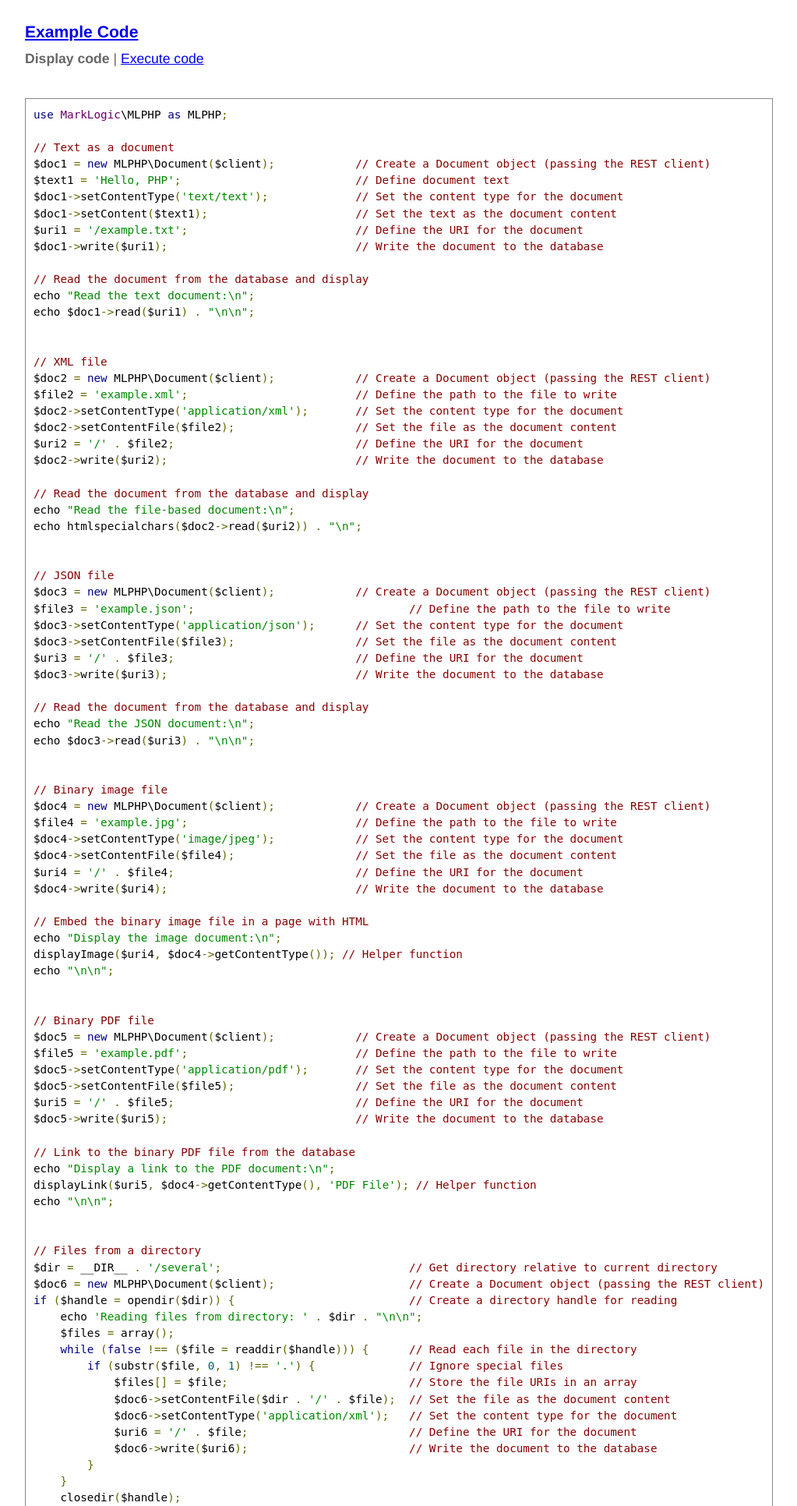
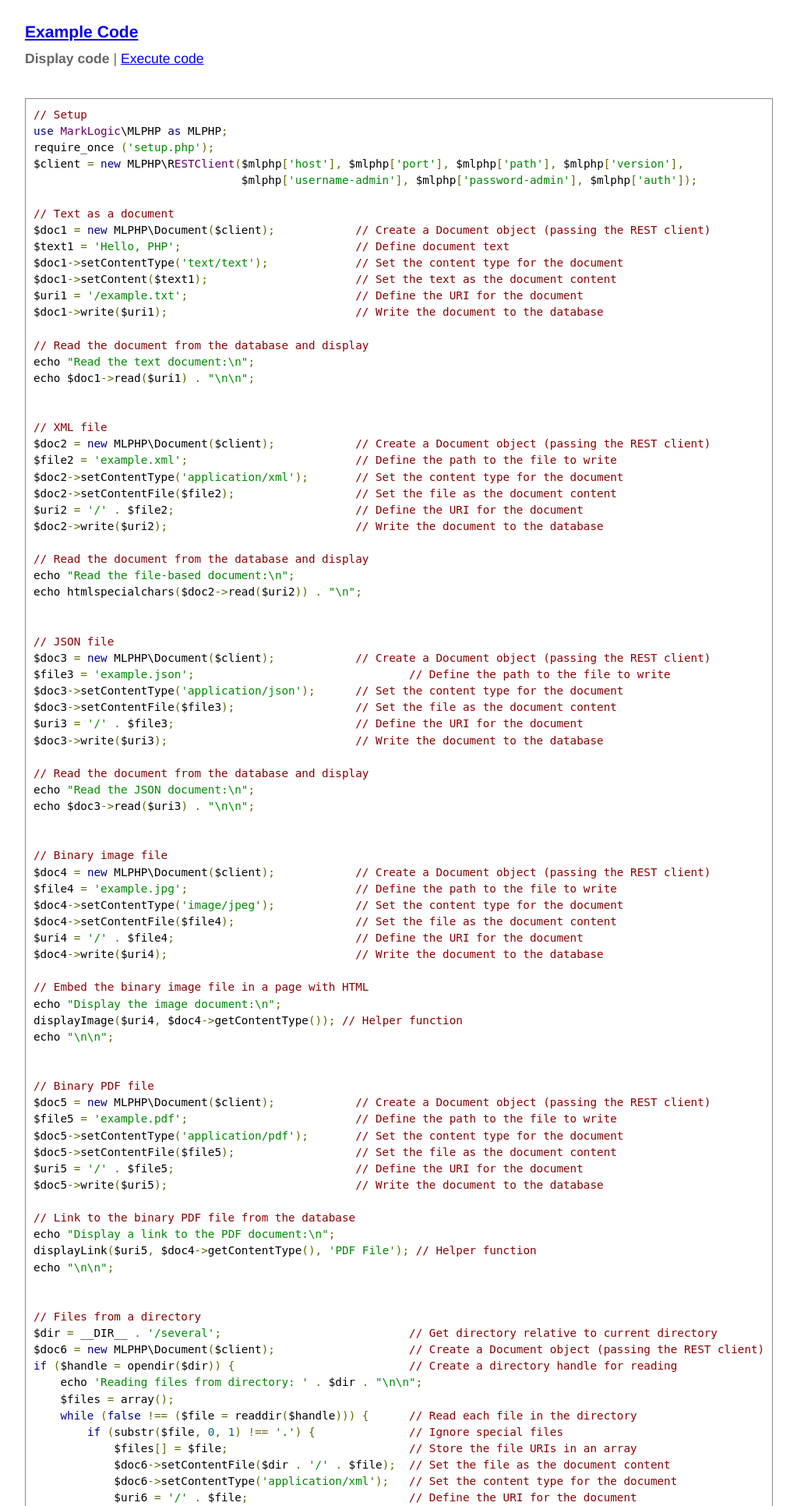
Before and after one commit to marklogic-community/mlphp, a PHP site: page /examples/example.php in a window 1280 px wide. Shown: the top 1932 px of the page at 78% size, without its empty margins (128-1151 px from the left). Run offline with PHP 8.4, Linux system fonts and the light colour scheme; data that the repository does not hold is empty.

Commit message:
Move setup steps to each example script, so they are standalone.

```diff
--- a/examples/example.php
+++ b/examples/example.php
@@ -27,11 +27,6 @@ $id = (!empty($_REQUEST['id']) ? $_REQUEST['id'] : '');
 // Make sure page ID is in list, otherwise set default
 $id_decoded = (in_array(urldecode($id), array_keys($title))) ? urldecode($id) : 'example_docs.php';
 $view = (!empty($_REQUEST['view']) ? $_REQUEST['view'] : 'code');
-
-require_once ('setup.php');	// Define $mlphp properties
-
-$client = new MLPHP\RESTClient($mlphp['host'], $mlphp['port'], $mlphp['path'], $mlphp['version'],
-                               $mlphp['username-admin'], $mlphp['password-admin'], $mlphp['auth']);
 ?>
 <!DOCTYPE html>
 <html lang="en-us">
--- a/examples/example_docs.php
+++ b/examples/example_docs.php
@@ -14,7 +14,11 @@ WITHOUT WARRANTIES OR CONDITIONS OF ANY KIND, either express or implied.
 See the License for the specific language governing permissions and
 limitations under the License.
 */
+// Setup
 use MarkLogic\MLPHP as MLPHP;
+require_once ('setup.php');
+$client = new MLPHP\RESTClient($mlphp['host'], $mlphp['port'], $mlphp['path'], $mlphp['version'],
+                               $mlphp['username-admin'], $mlphp['password-admin'], $mlphp['auth']);
 
 // Text as a document
 $doc1 = new MLPHP\Document($client);		// Create a Document object (passing the REST client)
--- a/examples/example_meta.php
+++ b/examples/example_meta.php
@@ -14,7 +14,11 @@ WITHOUT WARRANTIES OR CONDITIONS OF ANY KIND, either express or implied.
 See the License for the specific language governing permissions and
 limitations under the License.
 */
+// Setup
 use MarkLogic\MLPHP as MLPHP;
+require_once ('setup.php');
+$client = new MLPHP\RESTClient($mlphp['host'], $mlphp['port'], $mlphp['path'], $mlphp['version'],
+                               $mlphp['username-admin'], $mlphp['password-admin'], $mlphp['auth']);
 
 // Write a sample document
 $doc1 = new MLPHP\Document($client);
--- a/examples/example_opts.php
+++ b/examples/example_opts.php
@@ -14,7 +14,11 @@ WITHOUT WARRANTIES OR CONDITIONS OF ANY KIND, either express or implied.
 See the License for the specific language governing permissions and
 limitations under the License.
 */
+// Setup
 use MarkLogic\MLPHP as MLPHP;
+require_once ('setup.php');
+$client = new MLPHP\RESTClient($mlphp['host'], $mlphp['port'], $mlphp['path'], $mlphp['version'],
+                               $mlphp['username-admin'], $mlphp['password-admin'], $mlphp['auth']);
 
 // Range constraint and extracted metadata
 $options1 = new MLPHP\Options($client);	// Create an Options object (passing the REST client)
--- a/examples/example_search.php
+++ b/examples/example_search.php
@@ -14,7 +14,11 @@ WITHOUT WARRANTIES OR CONDITIONS OF ANY KIND, either express or implied.
 See the License for the specific language governing permissions and
 limitations under the License.
 */
+// Setup
 use MarkLogic\MLPHP as MLPHP;
+require_once ('setup.php');
+$client = new MLPHP\RESTClient($mlphp['host'], $mlphp['port'], $mlphp['path'], $mlphp['version'],
+                               $mlphp['username-admin'], $mlphp['password-admin'], $mlphp['auth']);
 
 // Load some documents
 $doc = new MLPHP\Document($client);
```
